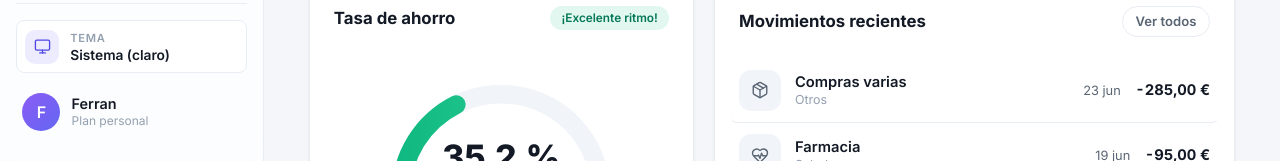
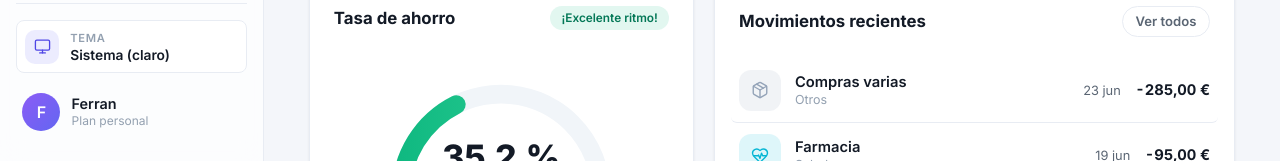
Before and after one commit to mystraldev/finance-tracker, a React (Vite) app: page / in a window 1280 px wide. Shown: the part 639-800 px from the top of the page. Built offline with nearby package versions, Linux system fonts and the light colour scheme.

Commit message:
feat: color recent transaction icons (#34)

```diff
--- a/src/components/RecentTransactions.tsx
+++ b/src/components/RecentTransactions.tsx
@@ -22,7 +22,13 @@ function RecentTransactions({ transactions }: RecentTransactionsProps) {
           const isIncome = tx.amount > 0
           return (
             <li key={tx.id} className="tx">
-              <span className={`tx__icon ${isIncome ? 'tx__icon--in' : ''}`}>
+              <span
+                className={`tx__icon ${isIncome ? 'tx__icon--in' : ''}`}
+                style={{
+                  color: tx.color,
+                  background: `color-mix(in srgb, ${tx.color} 13%, transparent)`,
+                }}
+              >
                 <Icon name={tx.icon} size={18} />
               </span>
               <div className="tx__info">
--- a/src/types/finance.ts
+++ b/src/types/finance.ts
@@ -64,6 +64,7 @@ export type TransactionQuery = {
 export type EnrichedTransaction = Transaction & {
   category: string
   icon: string
+  color: string
 }
 
 export type SparklineDatum = {
--- a/src/utils/derive.ts
+++ b/src/utils/derive.ts
@@ -161,5 +161,6 @@ export function recentTransactions(state: FinanceData, n = 6): EnrichedTransacti
       ...t,
       category: cats[t.categoryId]?.label ?? 'Sin categoría',
       icon: cats[t.categoryId]?.icon ?? 'package',
+      color: cats[t.categoryId]?.color ?? '#64748b',
     }))
 }
```
Also changed, not shown: 2 other files (tests, documents, lock files or other folders).
